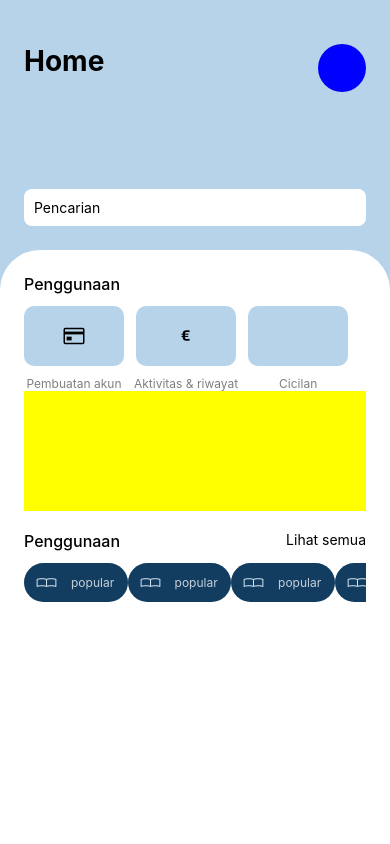
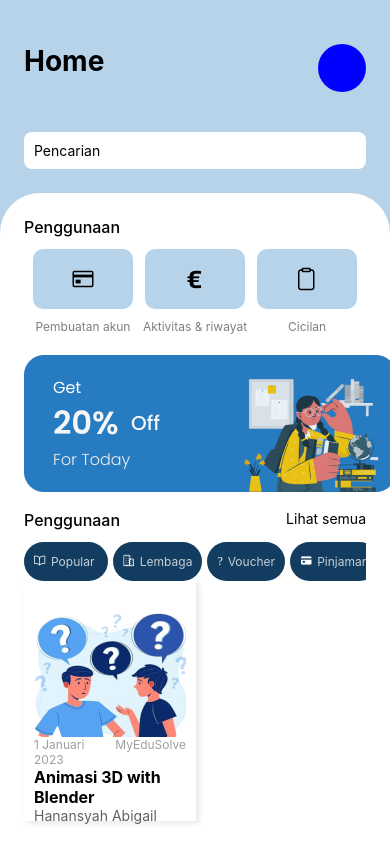
Before and after one commit to wanhasibala/EduCredit.id, a React Native app: screen / in a window 390 px wide. Built offline with nearby package versions, Linux system fonts and the light colour scheme.

Commit message:
adding card, editing some icons usign ionicons, and adding some picture for the card

```diff
--- a/components/HeaderTitle.js
+++ b/components/HeaderTitle.js
@@ -16,6 +16,7 @@ const styles = StyleSheet.create({
         flexDirection: 'row',
         alignItems: 'top',
         justifyContent: 'space-between',
+        marginBottom: 40,
     },
     HeaderText: {
         fontSize: FontSize.HeadingMedium,
--- a/components/Shortcut.js
+++ b/components/Shortcut.js
@@ -2,13 +2,13 @@ import { View,Text,StyleSheet, Image } from "react-native";
 import Colors from "../constant/color";
 import {Ionicons} from '@expo/vector-icons';
 
-function Shortcut(props) {
+function Shortcut({icons, title, size}) {
     return (
         <View style={styles.shortcutIcon}>
             <View style={styles.imageContainer}>
-                <Ionicons name={props.icons} size={props.size}/>
+                <Ionicons name={icons} size={size}/>
             </View>
-            <Text style={styles.shorcutText}>{props.title}</Text>
+            <Text style={styles.shorcutText}>{title}</Text>
         </View>
     );
 }
--- /dev/null
+++ b/components/card.js
@@ -0,0 +1,52 @@
+import { Image, StyleSheet, Text, View } from "react-native";
+
+function Card() {
+  return (
+    <View style={styles.cardContainer}>
+      <Image
+        source={require("../assets/images/ilustrasi1.png")}
+        style={styles.imageContainer}
+      />
+      <View style={styles.topDetailContainer}>
+        <Text style={styles.topDetail}>1 Januari 2023</Text>
+        <Text style={styles.topDetail}>MyEduSolve</Text>
+      </View>
+      <Text style={styles.titleCourse}>Animasi 3D with Blender</Text>
+      <Text style={styles.nameCourse}>Hanansyah Abigail</Text>
+    </View>
+  );
+}
+export default Card;
+
+const styles = StyleSheet.create({
+  cardContainer: {
+    height: 240,
+    width: 172,
+    backgroundColor: "white",
+    padding: 10,
+    elevation: 2,
+    shadowColor: "#000",
+    shadowOffset: { height: 2, width: 3 },
+    shadowOpacity: 0.1,
+    shadowRadius: 6,
+  },
+  imageContainer: {
+    height: 146,
+    width: 152,
+  },
+  topDetailContainer: {
+    flexDirection: "row",
+    gap: 4,
+  },
+  topDetail: {
+    color: '#9e9e9e',
+    fontSize: 12,
+  },
+  titleCourse:{
+    fontSize: 16,
+    fontWeight: 'bold',
+  },
+  nameCourse:{
+    color: '#616161'
+  }
+});
--- a/components/filter.js
+++ b/components/filter.js
@@ -1,11 +1,12 @@
 import { Image, View, Text,StyleSheet } from "react-native";
 import Colors from "../constant/color";
+import {Ionicons} from '@expo/vector-icons';
 
-function Filter(props){
+function Filter({title, icons}){
     return(
         <View style={styles.button}>
-            <Image source={require('../assets/icons/book-open.png')}/>
-            <Text style={styles.title}>{props.title}</Text>
+            <Ionicons name={icons} color='white'/>
+            <Text style={styles.title}>{title}</Text>
         </View>
     );
 }
@@ -25,8 +26,8 @@ const styles = StyleSheet.create({
         paddingHorizontal:10,
         paddingVertical:12,
         borderRadius: 20,
-        gap: 12,
-        alignItems: 'center',
-        justifyContent:'center'
+        gap: 5,
+        alignItems: 'flex-start',
+        marginRight: 5,
     }
 });
--- a/screens/Home.js
+++ b/screens/Home.js
@@ -1,5 +1,5 @@
 import {
-    FlatList,
+  FlatList,
   Image,
   ScrollView,
   StyleSheet,
@@ -12,38 +12,58 @@ import FontSize from "../constant/fontSize";
 import Colors from "../constant/color";
 import Shortcut from "../components/Shortcut";
 import Filter from "../components/filter";
+import Card from "../components/card";
 
 function Home() {
+
+  function renderCardItem(){
+    return <Card />
+  }
   return (
     <View style={styles.container}>
       <View style={styles.HeaderContainer}>
         <HeaderTitle children={"Home"}></HeaderTitle>
         <TextInput style={styles.TextInput} placeholder="Pencarian" />
       </View>
-      <View style={styles.bodyContainer}>
+      <ScrollView style={styles.bodyContainer}>
         <Text style={styles.bodyText}>Penggunaan</Text>
         <View style={styles.shortcutContainer}>
-          <Shortcut title={"Pembuatan akun"} icons='card-outline' size={24} ></Shortcut>
-          <Shortcut title={"Aktivitas & riwayat"} icons='logo-euro' size={12}></Shortcut>
-          <Shortcut title={"Cicilan"}></Shortcut>
+          <Shortcut
+            title={"Pembuatan akun"}
+            icons="card-outline"
+            size={24}
+          ></Shortcut>
+          <Shortcut
+            title={"Aktivitas & riwayat"}
+            icons="logo-euro"
+            size={20}
+          ></Shortcut>
+          <Shortcut
+            title={"Cicilan"}
+            icons="clipboard-outline"
+            size={24}
+          ></Shortcut>
         </View>
-        <View style={styles.banner}></View>
+        <Image
+          source={require("../assets/images/banner1.png")}
+          style={styles.image}
+        />
         <View style={styles.titleContainer}>
           <Text style={styles.bodyText}>Penggunaan</Text>
           <Text>Lihat semua</Text>
         </View>
         <View>
-          <ScrollView horizontal={true} >
-            <Filter title={"popular "}></Filter>
-            <Filter title={"popular "}></Filter>
-            <Filter title={"popular "}></Filter>
-            <Filter title={"popular "}></Filter>
+          <ScrollView horizontal={true}>
+            <Filter title={"Popular "} icons={'book-outline'}></Filter>
+            <Filter title={"Lembaga"} icons={'business-outline'}></Filter>
+            <Filter title={"Voucher"} icons={'ticket-outline'}></Filter>
+            <Filter title={"Pinjaman"} icons={'card'}></Filter>
+            <Filter title={"Lainnya"} icons={'logo-tableau'}></Filter>
           </ScrollView>
-          <FlatList >
-
-          </FlatList>
+          <Card></Card>
+          {/* <FlatList></FlatList> */}
         </View>
-      </View>
+      </ScrollView>
     </View>
   );
 }
@@ -55,7 +75,7 @@ const styles = StyleSheet.create({
     justifyContent: "center",
   },
   HeaderContainer: {
-    flex: 1,
+    // flex: 1,
     marginTop: 20,
     padding: 24,
     justifyContent: "space-between",
@@ -66,7 +86,7 @@ const styles = StyleSheet.create({
     borderRadius: 8,
   },
   bodyContainer: {
-    flex: 3,
+    flex: 8,
     padding: 24,
     flexDirection: "column",
     backgroundColor: "white",
@@ -80,8 +100,9 @@ const styles = StyleSheet.create({
   },
   shortcutContainer: {
     flexDirection: "row",
-    direction: "ltr",
     gap: 10,
+    marginBottom: 20,
+    justifyContent: "center",
   },
   banner: {
     height: 120,
```
Also changed, not shown: assets/images/banner1.png (added), assets/images/ilustrasi1.png (added).
